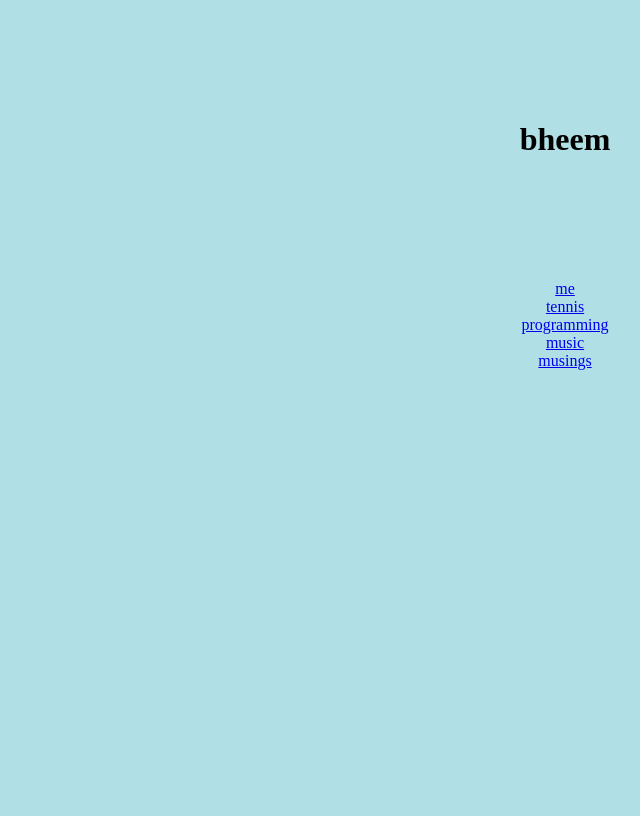
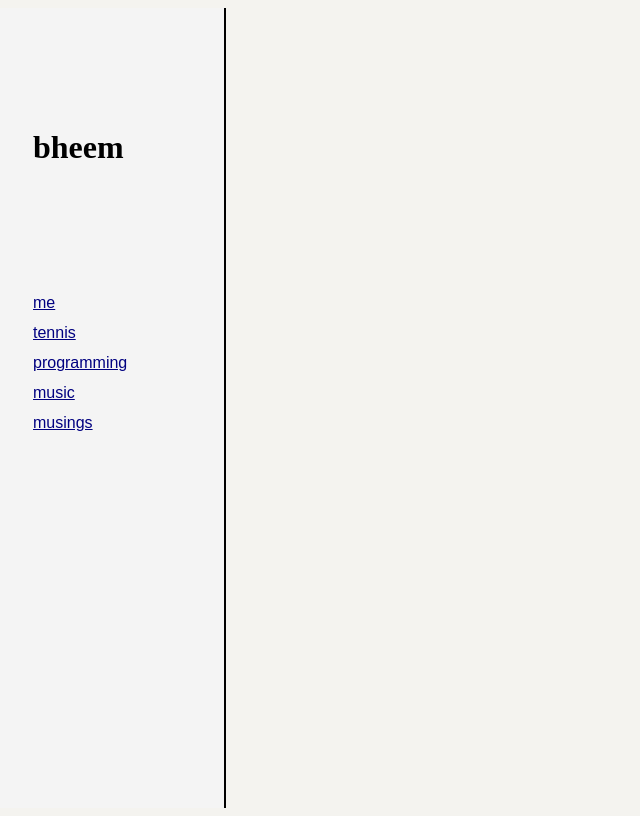
Before and after one commit to smadhuk/smadhuk.github.io, a plain HTML site: page index.html in a window 1280 px wide. Shown: the whole page, without its empty margins (75-715 px from the left). Drawn offline with Linux system fonts and the light colour scheme.

Commit message:
Use new functionality

```diff
--- a/index.html
+++ b/index.html
@@ -3,27 +3,57 @@
    <head>
       <meta name="generator" content=
          "HTML Tidy for HTML5 for Apple macOS version 5.8.0">
-<title>bheem</title>
-
+      <title>sid madhuk</title>
       <style>
          body {
-  background-color: powderblue;
+         background-color: #f4f3ef;
          }
          h1 {
-  text-align:Center;
+         text-align:Left;
          padding: 100px;
          }
-p {text-align:Center}
+         p {
+         padding-left: 100px;
+         font-family:sans-serif;
+         text-align:Left;
+         }
+         a:link {
+         color: navy;
+         }
+         a:link {
+         color: navy;
+         }
+         .increased-line-height {
+         line-height:30px;
+         }
+         .sidebar {
+         flex: 0 0 250px; /* Adjust the width of the sidebar */
+         background-color: #f4f4f4; /* Sidebar background color */
+         overflow-y: auto; /* Add scroll to the sidebar if needed */
+         height: 100vh; /* Full viewport height */
+         position: fixed; /* Make sidebar fixed */
+         border-right: 2px solid #000; /* Adds a vertical line to separate */
+         }
+         .container {
+         display: flex;
+         height: 100vh; /* Use full viewport height */
+         }
       </style>
    </head>
    <body>
-<div class="">
+      <div class="container">
+         <div class="sidebar">
             <h1>bheem</h1>
-<p><a href="me.html">me</a><br>
+            <p class="increased-line-height">
+               <a href="me.html">me</a><br>
                <a href="tennis.html">tennis</a><br>
                <a href="programming/programming.html">programming</a><br>
                <a href="music.html">music</a><br>
-<a href="musings.html">musings</a><br></p>
+               <a href="musings.html">musings</a><br>
+            </p>
+         </div>
+         <div class="content">
+         </div>
       </div>
    </body>
 </html>
```
Also changed, not shown: me.html (added, +35 -0 lines). Lines whose indentation alone changed are shown as unchanged.
